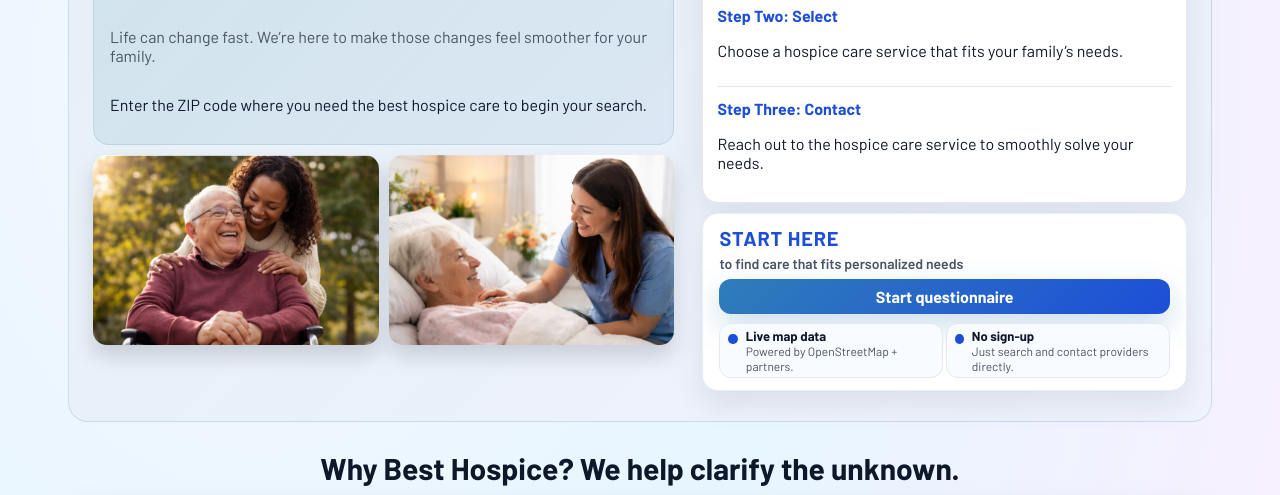
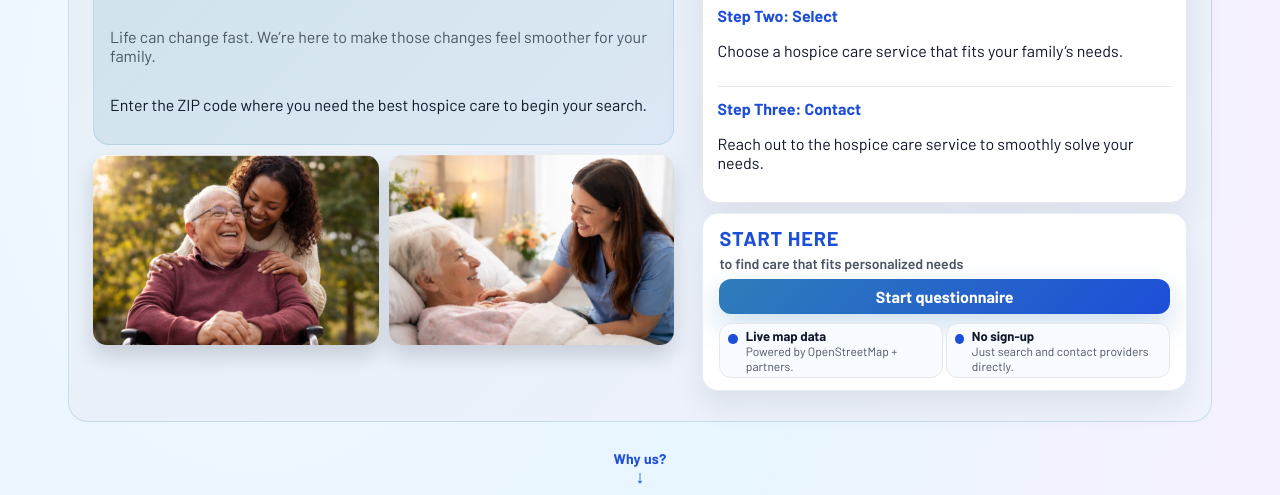
Before and after one commit to BestHospice/Best-Hospice-V1, a website: page index.html in a window 1280 px wide. Shown: the part 267-762 px from the top of the page. Drawn offline with Linux system fonts and the light colour scheme.

Commit message:
Add Why us anchor above Why section

```diff
--- a/index.html
+++ b/index.html
@@ -83,6 +83,10 @@
     </header>
 
     <main>
+      <div class="why-anchor">
+        <span class="why-label">Why us?</span>
+        <span class="why-arrow">↓</span>
+      </div>
       <h1 class="why-main-title">Why Best Hospice? We help clarify the unknown.</h1>
       <section class="card" style="margin-top: 8px; padding: 12px 16px;">
         <div class="bubble-ring">
--- a/styles.css
+++ b/styles.css
@@ -124,9 +124,27 @@ a {
 
 .why-main-title {
   text-align: center;
-  margin: 6px 0 10px;
+  margin: 4px 0 10px;
   font-size: 30px;
   font-weight: 800;
+}
+
+.why-anchor {
+  display: flex;
+  flex-direction: column;
+  align-items: center;
+  margin-top: 6px;
+  margin-bottom: 2px;
+  color: var(--accent-2);
+  font-weight: 700;
+  letter-spacing: 0.2px;
+}
+.why-arrow {
+  font-size: 18px;
+  line-height: 1;
+}
+.why-label {
+  font-size: 14px;
 }
 
 .hero-line {
```
